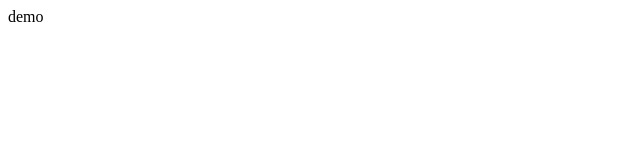
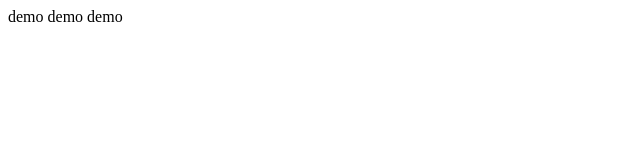
Before and after one commit to Rukie-Xingyin/git_demo, a plain HTML site: page index.html in a window 1280 px wide. Shown: the full height of the page, 0-640 px from the left. Drawn offline with Linux system fonts and the light colour scheme.

Commit message:
third save

```diff
--- a/index.html
+++ b/index.html
@@ -6,6 +6,7 @@
 	<title>Document</title>
 </head>
 <body>
+	demo demo
 	demo
 </body>
 </html>
```
